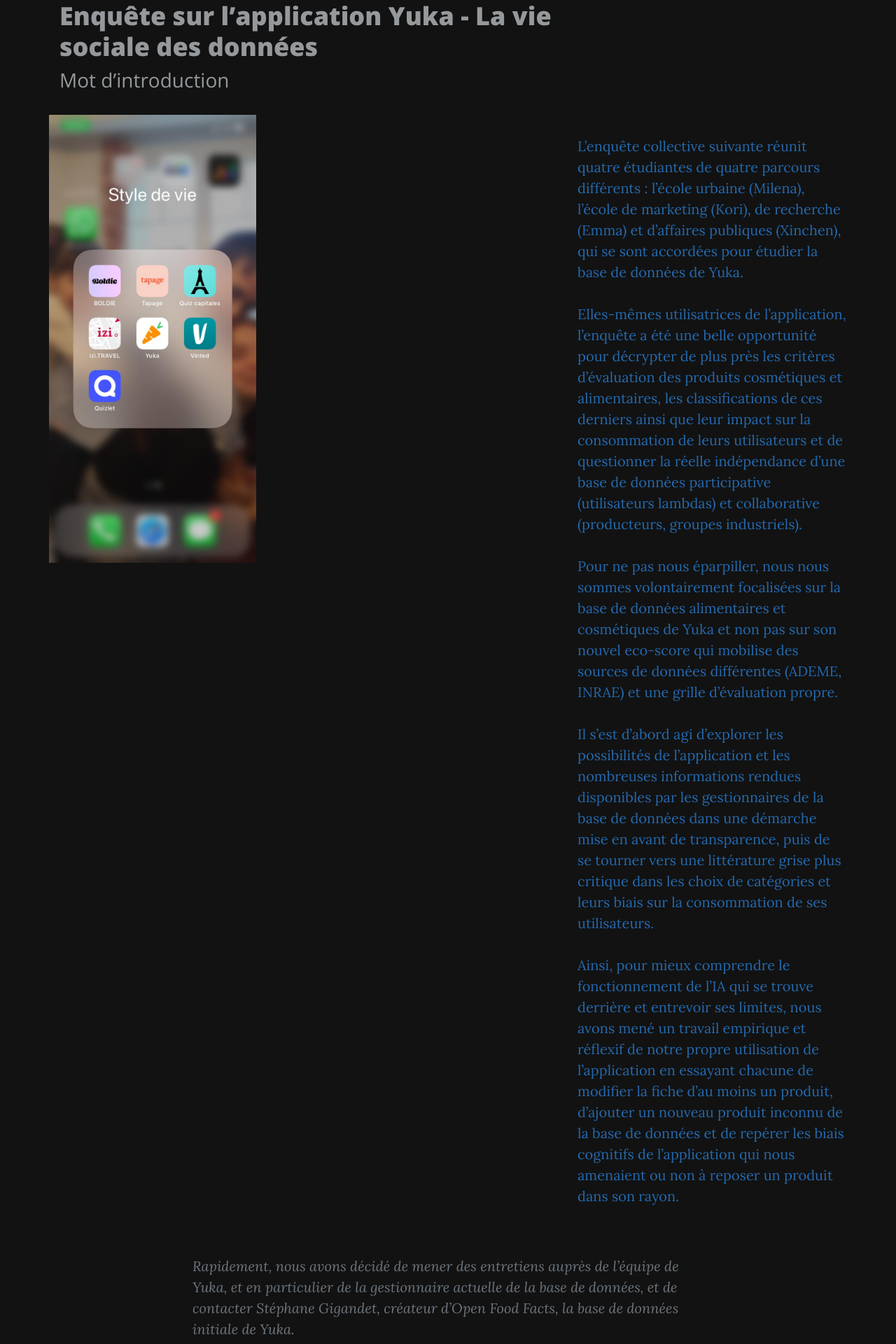
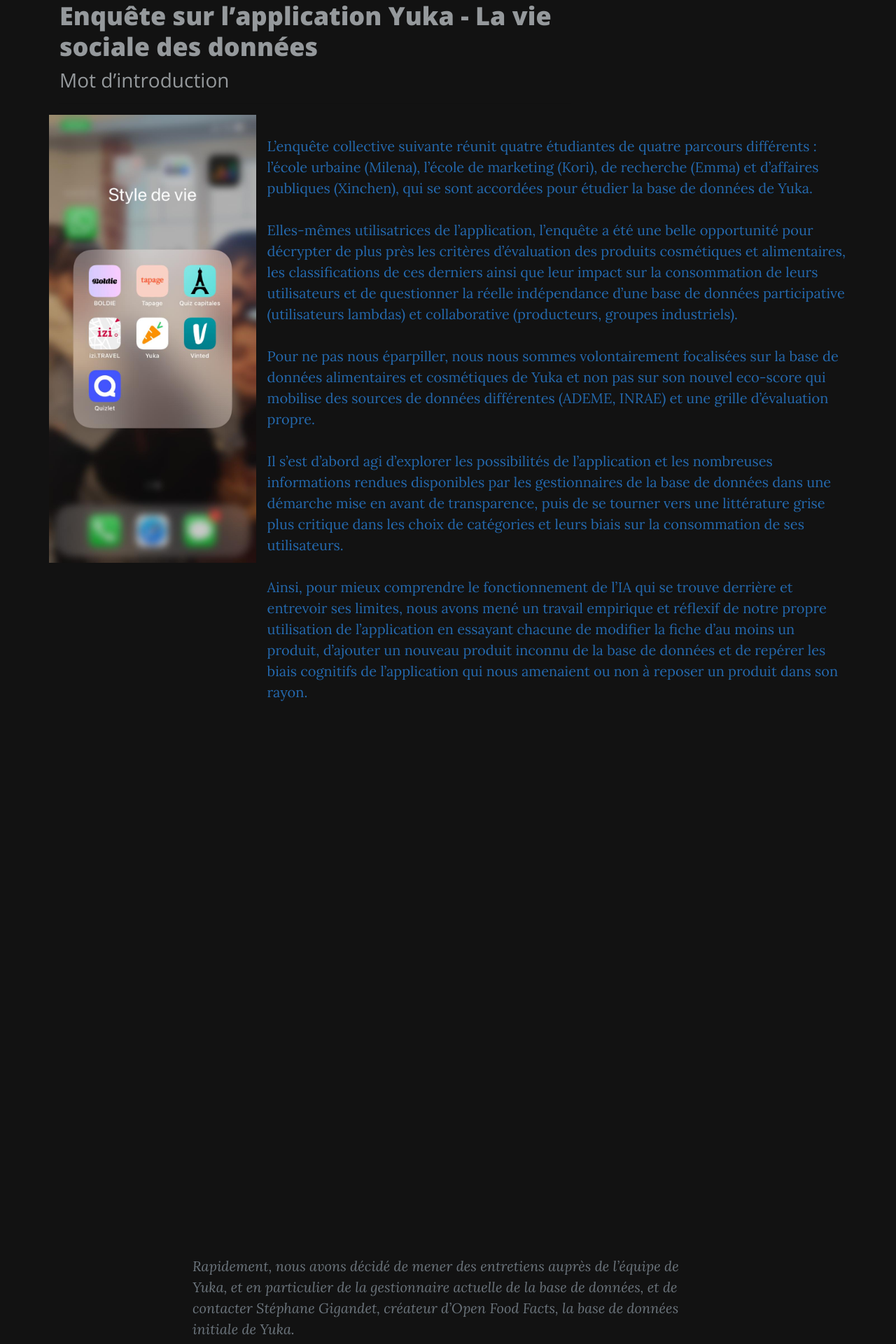
Before and after one commit to sabrina97490/sabrina97490.github.io, a Jekyll site: the page built from index.html, in a window 1280 px wide. Shown: the part 803-2723 px from the top of the page at 70% size. Built offline with Jekyll 4.4.1, drawn with Linux system fonts in a browser that asks for light colours.

Commit message:
Update index.html

```diff
--- a/index.html
+++ b/index.html
@@ -37,9 +37,9 @@
                 <hr>
 
             </div>
-                <div class="image-accueil">
+                <div class="media">
                     <img src="./assets/img/Style de vie.jpg" class="mr-3 accueil">
-                </div>
+
 
                     <div class="media-body">
                         <p>
@@ -57,10 +57,10 @@
                         </p>
 
                     </div>
+                </div>
 
                         <div class="col-md-10 col-lg-8 mx-auto">
-                            <blockquote
-                                class="blockquote">
+                            <blockquote class="blockquote">
                                 <p>Rapidement, nous avons décidé de mener des entretiens auprès de l’équipe de Yuka, et en particulier de la gestionnaire actuelle de la base de données, et de contacter Stéphane Gigandet, créateur d’Open Food Facts, la base de données initiale de Yuka. </p>
                                 <p>Si un entretien d’une heure et demi a été mené auprès de Stéphane Gigandet, l’équipe Yuka a refusé notre proposition d’entretien car « de nombreux éléments de réponse » se trouvaient déjà sur leur site. </p>
                                 <p>Nous avons alors contacté des nutritionnistes, à la fois connaisseurs de l’application et critiques vis-à- vis des catégories et critères d’évaluation des produits alimentaires, et un youtubeur qui avait réalisé une vidéo très intéressante sur l’application, sans réponse. </p>
```
Lines whose indentation alone changed are shown as unchanged.
